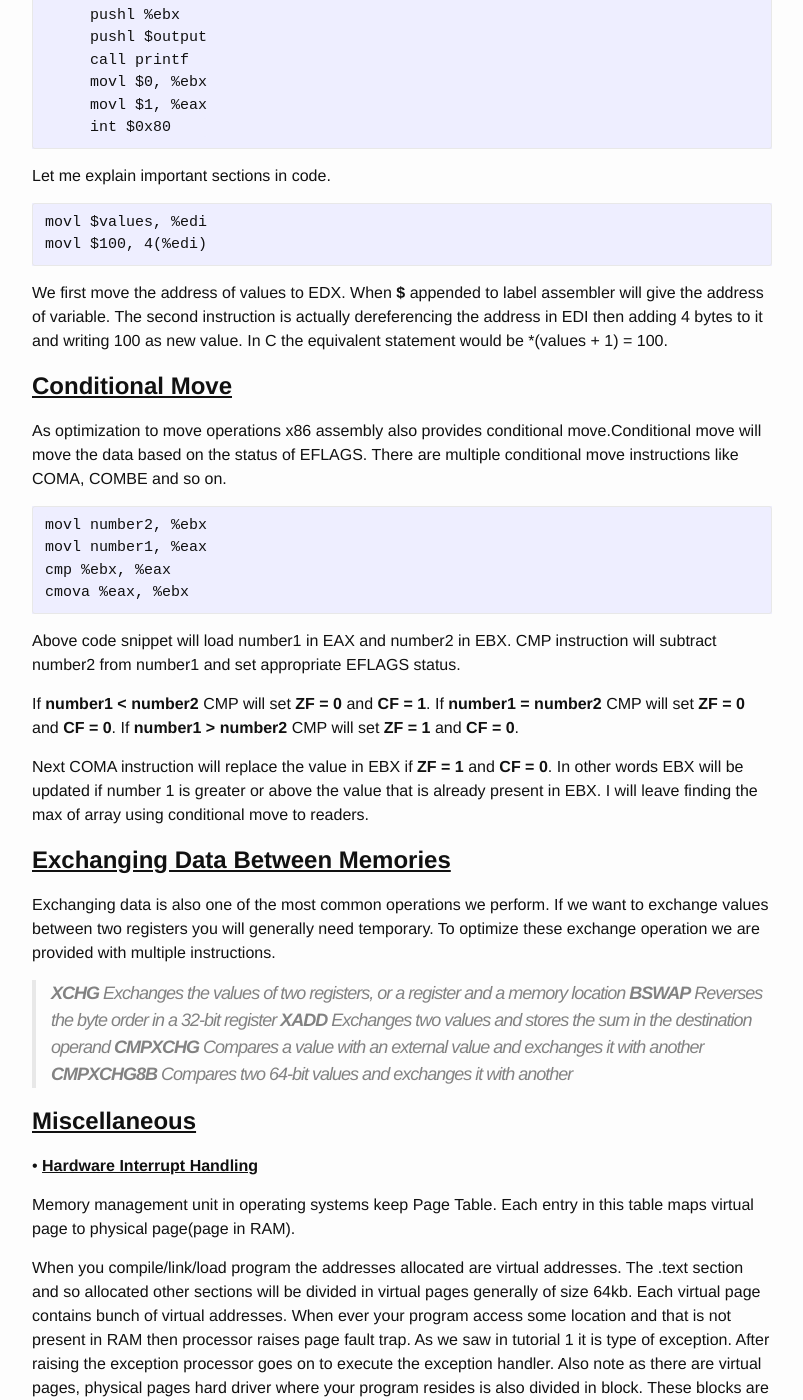
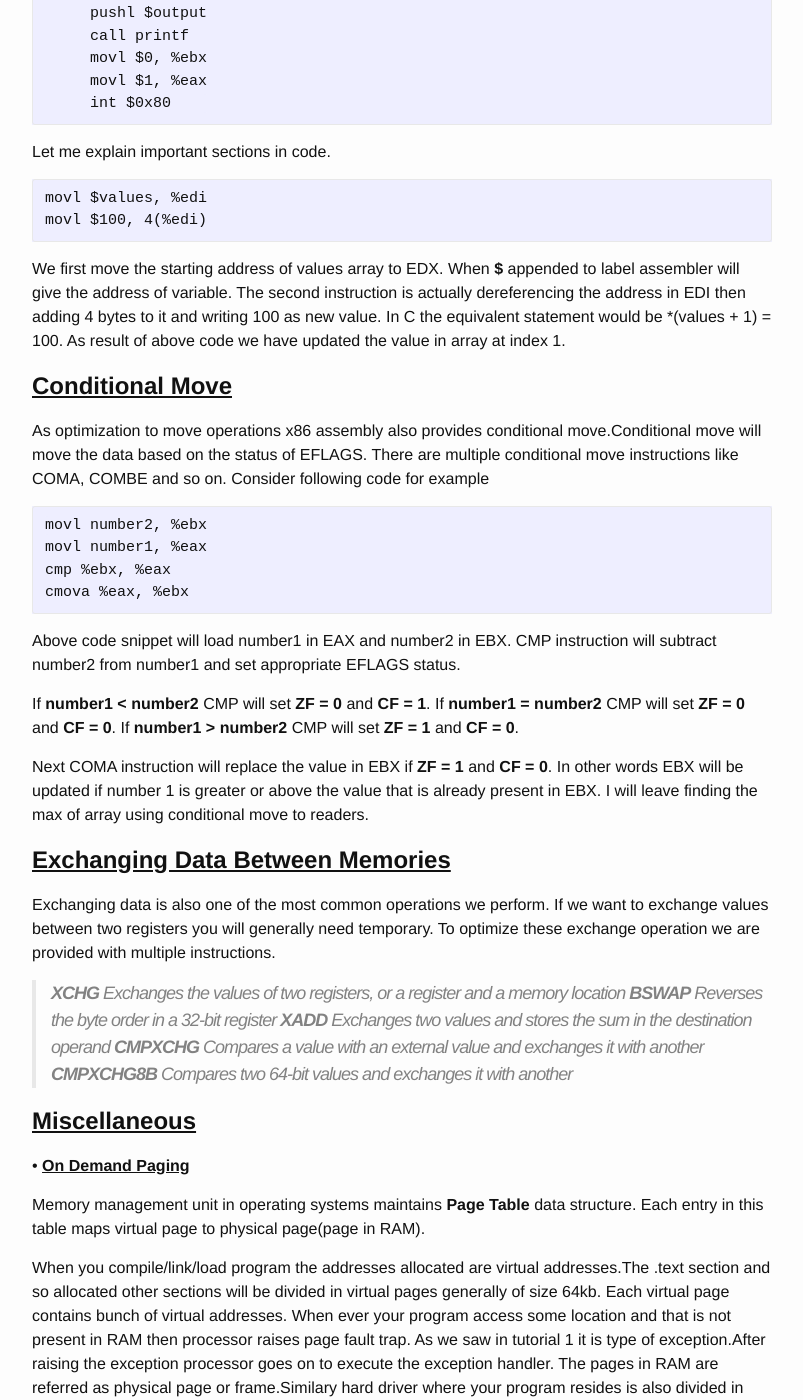
Before and after one commit to PixelClear/PixelClear.github.io, a Jekyll site: the page built from _posts/2021-01-09-x86-Assembly-tutorial-part2.markdown, in a window 1280 px wide and 1400 px high, scrolled down 5222 px. Shown: the whole window, without its empty margins (238-1041 px from the left). Built offline with Jekyll 4.4.1, drawn with Linux system fonts in a browser that asks for light colours; some of the changed text lies outside the part shown.

Commit message:
Format section 3

```diff
--- a/_posts/2021-01-09-x86-Assembly-tutorial-part2.markdown
+++ b/_posts/2021-01-09-x86-Assembly-tutorial-part2.markdown
@@ -204,7 +204,7 @@ loop:
 
 >   base_address + offset_address + index * size
 
-   So with EDX holding value 0 we will access first element in values array and put it in %eax. Then we increament that value and continue.
+   So, with EDX holding value 0 we will access first element in values array and put it in %eax. Then we increament that value and continue.
 
 ~~~~~~~~~~~~~~~~~~~~~~~~~~~~~~~~~~~
 pushl %eax                 ----------------------> Put value in EAX on stack.
@@ -220,7 +220,6 @@ int $0x80
 ~~~~~~~~~~~~~~~~~~~~~~~~~~~~~~~~~~~
 
    Please check side notes in above code snippet for detailed explaination of loop logic. I will add more detailed explaination for JUMP and CMP instructions.
-   This section just gives introduction to these instructions and many details are not included for simplicity.
 
   * **Indirect Memory Addressing Mode**
 
@@ -255,16 +254,15 @@ movl $values, %edi
 movl $100, 4(%edi)
 ~~~~~~~~~~~~~~~~~~~~~~~~~~~~~~~~~~~
 
-   We first move the address of values to EDX. When **$** appended to label assembler will give the address of variable.
+   We first move the starting address of values array to EDX. When **$** appended to label assembler will give the address of variable.
    The second instruction is actually dereferencing the address in EDI then adding 4 bytes to it and writing 100 as new value.
-   In C the equivalent statement would be *(values + 1) = 100.
+   In C the equivalent statement would be *(values + 1) = 100. As result of above code we have updated the value in array at index 1.
 
 <ins>**Conditional Move**</ins>
 =====================================================================================================================================
 
 As optimization to move operations x86 assembly also provides conditional move.Conditional move will move the data based on the status of EFLAGS.
-There are multiple conditional move instructions like COMA, COMBE and so on.
-
+There are multiple conditional move instructions like COMA, COMBE and so on. Consider following code for example
 
 ~~~~~~~~~~~~~~~~~~~~~~~~~~~~~~~~~~~
 movl number2, %ebx
@@ -298,20 +296,23 @@ To optimize these exchange operation we are provided with multiple instructions.
 <ins>**Miscellaneous**</ins>
 =====================================================================================================================================
 
-• <ins>**Hardware Interrupt Handling**</ins>
+• <ins>**On Demand Paging**</ins>
 
-   Memory management unit in operating systems keep Page Table. Each entry
+   Memory management unit in operating systems maintains **Page Table** data structure. Each entry
    in this table maps virtual page to physical page(page in RAM).
 
-   When you compile/link/load program the addresses allocated are virtual addresses. The .text section and so allocated
+   When you compile/link/load program the addresses allocated are virtual addresses.The .text section and so allocated
    other sections will be divided in virtual pages generally of size 64kb. Each virtual page contains bunch of virtual addresses.
    When ever your program access some location and that is not present in RAM then processor raises page fault trap.
-   As we saw in tutorial 1 it is type of exception. After raising the exception processor goes on to execute the exception handler.
-   Also note as there are virtual pages, physical pages hard driver where your program resides is also divided in block. These blocks
-   are same size of pages.Inside this handler the required address is located in some block. Then new page is created in RAM and this
-   block is copied to this physical page.If the address you accessed doesnt belong to your address space
-   then segmentation fault is generated and program might terminate.
+   As we saw in tutorial 1 it is type of exception.After raising the exception processor goes on to execute the exception handler.
+   The pages in RAM are referred as physical page or frame.Similary hard driver where your program resides is also divided in block.
+   These blocks are same size of physical pages and virtual pages.During execution of exception handler the required address is located
+   using Page Table. As this address is not present in RAM so it will be further dereferenced and corresponding block on hard driver
+   will be found. Then new page is created in RAM and this block is copied to this physical page.If the address you accessed doesnt belong
+   to your address space then segmentation fault is generated and program might terminate. If address you are referencing doesnt belong to
+   your processes address space then it will be mapping to some page that is mapped in some other process and processor will raise **General
+   Protextion Fault (GPF)**.
 
-   .bss section is implemented using zero fill on demand method. The memory is not mapped to any physical page. The first time buffer
+   .bss section is implemented using **Zero Fill On Demand Paging** method. The memory is not mapped to any physical page. The first time buffer
    is accessed then a new page is allocated and it is zero initialized.This zero initialized memory is then returned to program as buffer.
    You can try to print the size by declaring buffer inside .data section and in .bss section to see the difference.
```
